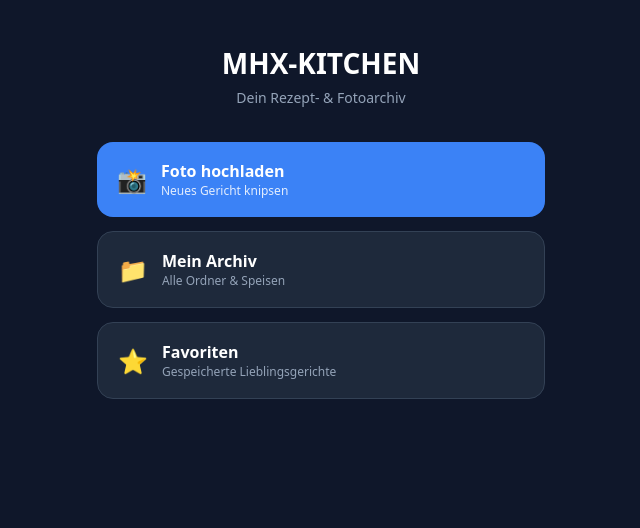
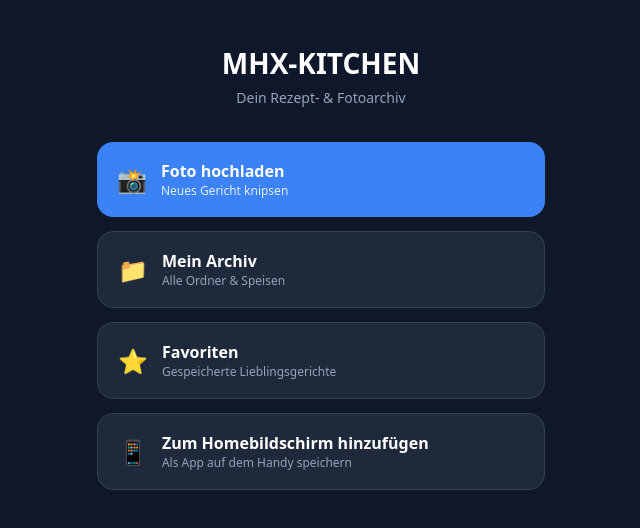
Before and after one commit to maxhuber9393/mhx-kitchen, a React (Vite) app: page / in a window 1280 px wide. Shown: the top 528 px of the page, without its empty margins (319-959 px from the left). Built offline with nearby package versions, Linux system fonts and the light colour scheme.

Commit message:
add homescreen button

```diff
--- a/src/pages/Home.tsx
+++ b/src/pages/Home.tsx
@@ -1,6 +1,34 @@
+import { useState, useEffect } from 'react'
 import { Link } from 'react-router-dom'
 
 export default function Home() {
+  const [deferredPrompt, setDeferredPrompt] = useState<any>(null)
+  const [showGuide, setShowGuide] = useState<boolean>(false)
+
+  useEffect(() => {
+    const handleBeforeInstallPrompt = (e: Event) => {
+      e.preventDefault()
+      setDeferredPrompt(e)
+    }
+
+    window.addEventListener('beforeinstallprompt', handleBeforeInstallPrompt)
+
+    return () => {
+      window.removeEventListener('beforeinstallprompt', handleBeforeInstallPrompt)
+    }
+  }, [])
+
+  const handleAddToHomeScreen = () => {
+    if (deferredPrompt) {
+      deferredPrompt.prompt()
+      deferredPrompt.userChoice.then(() => {
+        setDeferredPrompt(null)
+      })
+    } else {
+      setShowGuide(!showGuide)
+    }
+  }
+
   return (
     <div style={{ padding: '24px 16px', minHeight: '100vh', backgroundColor: '#0f172a', color: 'white', fontFamily: 'system-ui, sans-serif', maxWidth: '480px', margin: '0 auto', boxSizing: 'border-box' }}>
 
@@ -10,7 +38,7 @@ export default function Home() {
         <p style={{ margin: '6px 0 0 0', color: '#94a3b8', fontSize: '14px' }}>Dein Rezept- & Fotoarchiv</p>
       </div>
 
-      {/* Buttons / Navigation */}
+      {/* Buttons */}
       <div style={{ display: 'flex', flexDirection: 'column', gap: '14px' }}>
 
         {/* Foto hochladen */}
@@ -46,6 +74,37 @@ export default function Home() {
           </div>
         </Link>
 
+        {/* Zum Homebildschirm hinzufügen */}
+        <div
+          onClick={handleAddToHomeScreen}
+          style={{
+            backgroundColor: '#1e293b',
+            border: '1px solid #334155',
+            borderRadius: '16px',
+            padding: '18px 20px',
+            display: 'flex',
+            flexDirection: 'column',
+            gap: '8px',
+            cursor: 'pointer'
+          }}
+        >
+          <div style={{ display: 'flex', alignItems: 'center', gap: '14px' }}>
+            <span style={{ fontSize: '24px' }}>📱</span>
+            <div style={{ color: 'white' }}>
+              <div style={{ fontWeight: 'bold', fontSize: '16px' }}>Zum Homebildschirm hinzufügen</div>
+              <div style={{ fontSize: '12px', color: '#94a3b8' }}>Als App auf dem Handy speichern</div>
+            </div>
+          </div>
+
+          {showGuide && (
+            <div style={{ marginTop: '10px', paddingTop: '10px', borderTop: '1px solid #334155', fontSize: '13px', color: '#cbd5e1', lineHeight: '1.5' }}>
+              <p style={{ margin: '0 0 6px 0', fontWeight: 'bold', color: '#3b82f6' }}>iPhone (Safari):</p>
+              1. Tippe unten auf den <strong>Teilen-Button</strong> (Quadrat mit Pfeil nach oben).<br />
+              2. Scrolle nach unten und wähle <strong>"Zum Home-Bildschirm"</strong>.
+            </div>
+          )}
+        </div>
+
       </div>
 
     </div>
```
